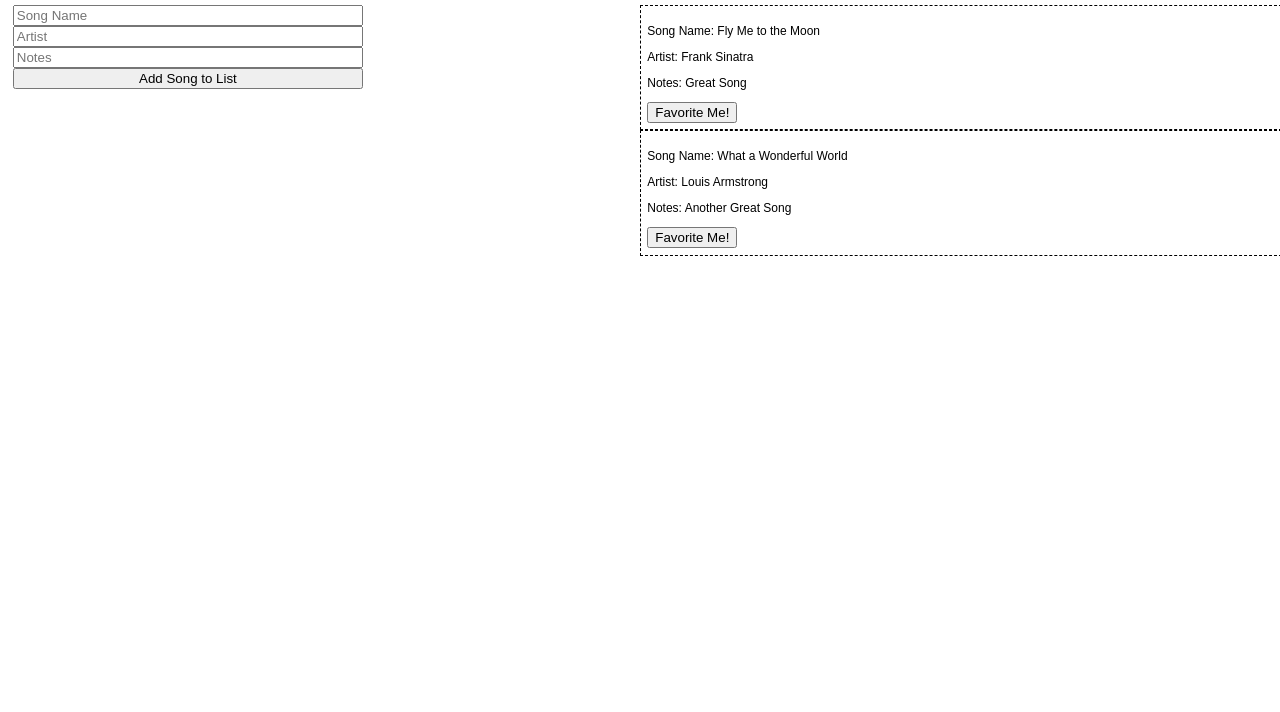
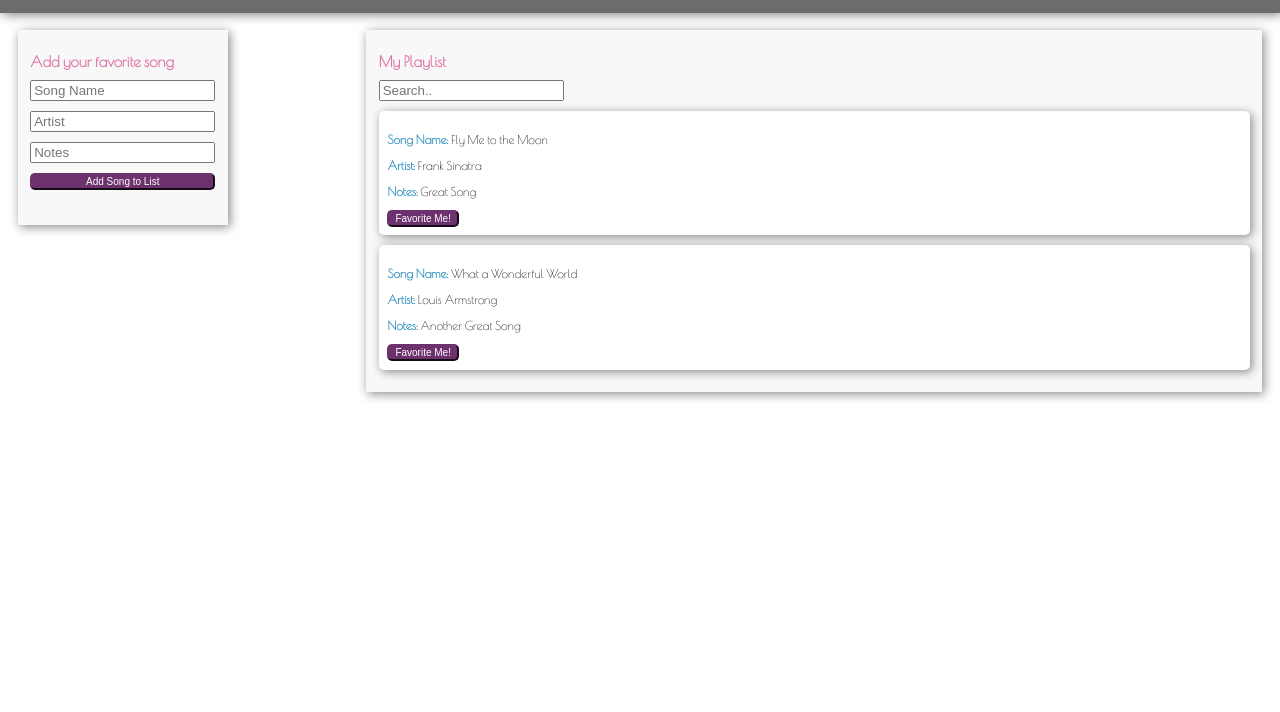
Before and after one commit to ekirshner/weekly_project_playlist, a React app: page / in a window 1280 px wide. Shown: the part 88-800 px from the top of the page. Built offline with nearby package versions, Linux system fonts and the light colour scheme.

Commit message:
initial commit

```diff
--- a/public/index.html
+++ b/public/index.html
@@ -1,5 +1,6 @@
 <!doctype html>
 <html lang="en">
+
 <head>
   <meta charset="utf-8">
   <meta name="viewport" content="width=device-width, initial-scale=1, shrink-to-fit=no">
@@ -20,7 +21,11 @@
       Learn how to configure a non-root public URL by running `npm run build`.
     -->
   <title>React App</title>
+  <style>
+    @import url('https://fonts.googleapis.com/css?family=Poiret+One');
+  </style>
 </head>
+
 <body>
   <noscript>
     You need to enable JavaScript to run this app.
@@ -37,4 +42,5 @@
       To create a production bundle, use `npm run build` or `yarn build`.
     -->
 </body>
+
 </html>
--- a/src/components/App.js
+++ b/src/components/App.js
@@ -10,11 +10,12 @@ class App extends Component {
   constructor(props) {
     super(props);
 
-    this.favoriteClick = this.favoriteClick.bind(this)
-    this.handleSongSubmission = this.handleSongSubmission.bind(this)
+    this.favoriteClick = this.favoriteClick.bind(this);
+    this.handleSongSubmission = this.handleSongSubmission.bind(this);
+    this.onSearchChange = this.onSearchChange.bind(this);
+    this.searchSongs = this.searchSongs.bind(this);
 
-    this.state = {
-      songsArr: [
+    let songsArr = [
         {
           name: "Fly Me to the Moon",
           artist: "Frank Sinatra",
@@ -27,30 +28,61 @@ class App extends Component {
           notes: "Another Great Song",
           favorited: false
         }
-      ]
+      ];
+
+    this.state = {
+      searchText: '',
+      songsArr: songsArr,
+      searchedSongs: songsArr
     };
   }
 
+
   favoriteClick(song) {
-    console.log('this is favorited')
-    console.log(song)
+    if(song.favorited === true) {
+      song.favorited = false;
+    } else {
+      song.favorited = true;
+    }
+
     this.setState({
       songsArr: this.state.songsArr
     })
   }
 
   handleSongSubmission(event) {
-    console.log(event)
     this.state.songsArr.push({
       name: event.name,
       artist: event.artist,
       notes: event.notes,
       favorited: event.favorited,
+    })
+
+    this.setState({
+      searchedSongs: this.state.songsArr
+    })
+  }
+
+  onSearchChange(event) {
+        console.log(event.target.value)
+        this.setState({
+            searchText: event.target.value
+        }, () => {
+            this.searchSongs()
+        })
+    }
+
+  searchSongs() {
+    let songs = this.state.songsArr;
+    let searchText = this.state.searchText;
+
+    songs = songs.filter(function (song) {
+      return song.name.indexOf(searchText) !== -1;
+    })
+
+    this.setState({
+      searchedSongs: songs
     });
-    console.log(this.state.songsArr)
-    this.setState({
-      songsArr: this.state.songsArr
-    })
   }
 
 
@@ -64,7 +96,10 @@ class App extends Component {
 
         <div className="container">
           <PlaylistForm songsArr={this.state.songsArr} handleSongSubmission={(event) => this.handleSongSubmission(event)} />
-          <Playlist songsArr={this.state.songsArr} onFavClick={song => this.favoriteClick(song)} />
+          <Playlist songsArr={this.state.searchedSongs}
+            onFavClick={song => this.favoriteClick(song)}
+            onSearchChange={text => this.onSearchChange(text)}
+            searchText={this.state.searchText} />
         </div>
       </div>
     );
@@ -73,8 +108,4 @@ class App extends Component {
 
 export default App;
 
-//TODO:
-// Move the songsArray to the App.js component. call it with props (songs={this.state.songs}) <-- see above
-//do it for playlistForm too.
-//get rid of songsArray from playlistitem
-//swap out songsArr.map in playlistitem for the new this.state.songs
+//** Search doesn't work. It grabs the search term, but filtering & rendering aren't returning anything
--- a/src/components/Navbar.js
+++ b/src/components/Navbar.js
@@ -5,10 +5,10 @@ class Navbar extends Component {
     render() {
         return (
             <div className="navbar">
+                <a href="localhost:3000">Sign Out</a>
+                <a href="localhost:3000">My Acount</a>
+                <a href="localhost:3000">Search</a>
                 <a href='http://www.youtube.com'>Home</a>
-                <a href="localhost:3000">Search</a>
-                <a href="localhost:3000">My Acount</a>
-                <a href="localhost:3000">Sign Out</a>
             </div>
         );
     }
--- a/src/components/Playlist.js
+++ b/src/components/Playlist.js
@@ -5,22 +5,15 @@ import { PlaylistItem } from './PlaylistItem';
 class Playlist extends Component {
 
     render() {
-        // const songsArr = this.props.songsArr;
-
-        // const songList = songs.map(song => {
-        //     return <li>{song.name}</li>;
-        // });
-        console.log(this.props.songsArr)
         return (
             <div className="playlist">
                 <h1>My Playlist</h1>
-                {/* <ul>
-                    {songList}
-                </ul> */}
+                <input type="text" placeholder="Search.." value={this.props.searchText}
+                    onChange={(event) => this.props.onSearchChange(event)} />
                 <PlaylistItem songsArr={this.props.songsArr} onFavClick={this.props.onFavClick} />
             </div>
-        )
-    }
+        );
+    };
 }
 
 export default Playlist;
--- a/src/components/PlaylistForm.js
+++ b/src/components/PlaylistForm.js
@@ -1,5 +1,4 @@
 import React, { Component } from 'react';
-// import { songsArr } from './PlaylistItem';
 
 class PlaylistForm extends Component {
     constructor(props) {
@@ -37,10 +36,6 @@ class PlaylistForm extends Component {
     }
 
 
-        // If this doesn't update the screen, its because you're not calling this.setState().
-        // Consider keeping the list of songs in the App
-
-
     render() {
         return (
             <div className="input-box-add-song">
@@ -48,7 +43,7 @@ class PlaylistForm extends Component {
                 <input onChange={event => this.updateSong(event)} type="text" name="name" value={this.state.name} placeholder="Song Name" />
                 <input onChange={event => this.updateArtist(event)} type="text" name="artist" value={this.state.artist} placeholder="Artist" />
                 <input onChange={event => this.updateNotes(event)} type="text" name="notes" value={this.state.notes} placeholder="Notes" />
-                <input type="submit" onClick = {event => this.submitSong(event)} name="submitNewSong" value="Add Song to List" />
+                <input className="addButton" type="submit" onClick = {event => this.submitSong(event)} name="submitNewSong" value="Add Song to List" />
             </div>
         );
 
--- a/src/components/PlaylistItem.js
+++ b/src/components/PlaylistItem.js
@@ -2,36 +2,21 @@ import React, { Component } from 'react';
 
 
 class PlaylistItem extends Component {
-    constructor(props) {
-        super(props)
-
-        this.state = {
-            favorited: false,
-        };
-    }
-
-
-    handleFavorite(ev) {
-
-        this.setState({
-            favorited: !this.state.favorited
-        });
-        this.props.onFavClick(this.state.favorited);
-    }
 
     render() {
-        let index = 0;
-        let buttonText = "Favorite Me!"
+        const songs = this.props.songsArr.map((song, index) => {
+            let buttonText = "Favorite Me!"
 
-        const songs = this.props.songsArr.map(song => {
-            index += 1;
+            if(song.favorited) {
+                buttonText = "Un-Favorite Me";
+            }
 
             return (
                 <div key={index} className="playlistItems">
-                    <p>Song Name:  {song.name} </p>
-                    <p>Artist:  {song.artist} </p>
-                    <p>Notes:  {song.notes} </p>
-                    <button onClick={event => this.handleFavorite(event)} value={this.state.favorited}>{buttonText}</button>
+                    <p><span>Song Name:</span>   {song.name} </p>
+                    <p><span>Artist:</span>   {song.artist} </p>
+                    <p><span>Notes:</span>   {song.notes} </p>
+                    <button onClick={() => this.props.onFavClick(song)}> {buttonText} </button>
                 </div>
             )
         })
--- a/src/styles.scss
+++ b/src/styles.scss
@@ -5,12 +5,14 @@ $font3: #E076A8;
 $font4: #FFFFFF;
 $font5: #6B6D6D;
 
+body {
+    font-family: 'Poiret One', cursive;
+}
+
 .App-header {
     background-color: $font5;
     height: 75px;
-    position: fixed;
     width: 100%;
-    top: 0;
     h2 {
         color: white;
         margin: 2%;
@@ -30,30 +32,75 @@ $font5: #6B6D6D;
 }
 
 .container {
-    // background-image: url('http://s3.thingpic.com/images/Km/wVHraPSdTjz64FdnCKVjSYqp.jpeg');
-    // background-attachment: fixed;
-    // background-repeat: no-repeat;
+    background-color: white;
     display: flex;
     justify-content: space-between;
     margin: 1%;
+    padding: 5px;
+
     img {
          width: 50%;
          height: 50%;
     }
     .playlist {
-        width: 50%;
+        width: 70%;
+        padding: 1%;
+        background-color: #F8F8F8;
     }
 }
 
 .playlistItems {
-    border: 1px dashed black;
-    width: 100%;
+    background-color: white;
     font-size: 12px;
     padding: 1%;
+    border-radius: 5px;
+    box-shadow: 10px 10px 5px #888888;
 }
 
 .input-box-add-song {
     display: flex;
     flex-direction: column;
+    padding: 1%;
+    margin-right: 10px;
+    height: 170px;
+    background-color: #F8F8F8;
+}
 
+.playlistItems,
+input {
+    margin-bottom: 10px;
 }
+
+button,
+.addButton {
+    background-color: $font;
+    border-radius: 5px;
+    color: white;
+    font-size: 10px;
+    border-color: $font;
+    cursor: pointer;
+}
+
+button:focus,
+.addButton:focus {
+    outline: 0;
+}
+
+
+h1 {
+    font-size: 15px;
+    color: $header;
+    color: $font3;
+}
+
+.App-header,
+.playlist,
+.input-box-add-song,
+.playlistItems  {
+     box-shadow: 2px 2px 10px #888888;
+ }
+
+span {
+     color: $font2;
+     font-weight: bold;
+ }
```
Also changed, not shown: src/App.css, 1 other file. Lines whose indentation alone changed are shown as unchanged.
